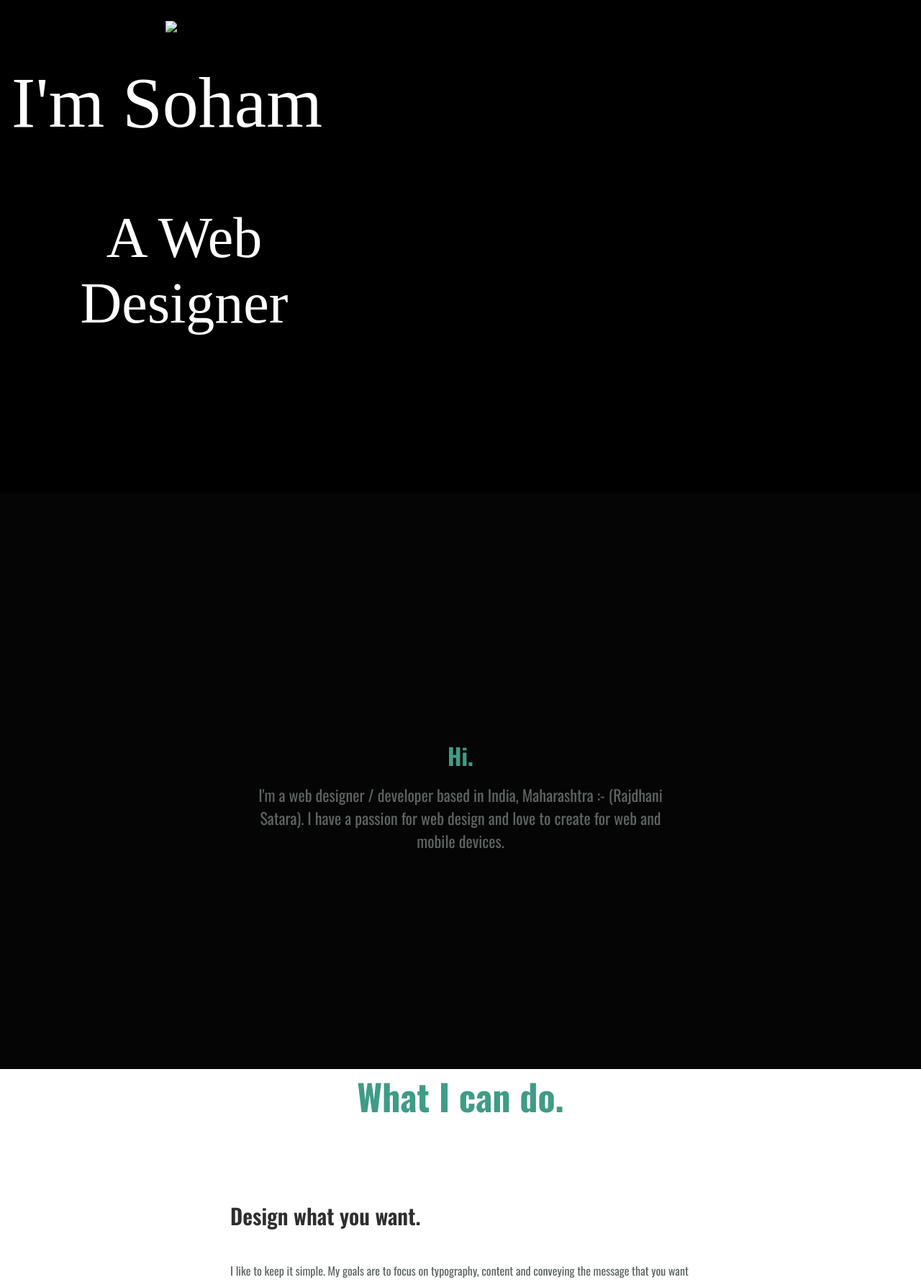
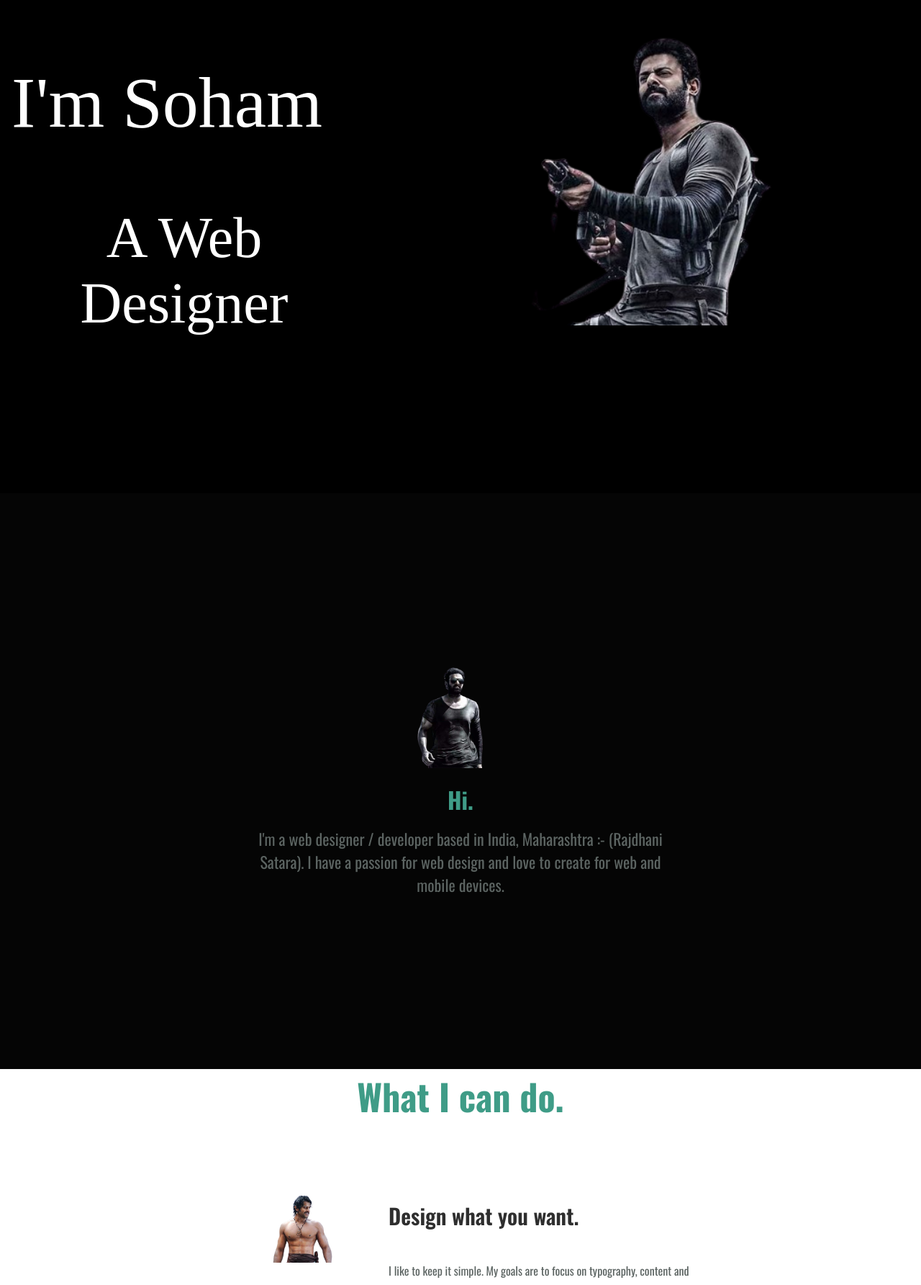
Before and after one commit to Soham-J-28/Soham-J-28.github.io, a plain HTML site: page index.html in a window 1280 px wide. Shown: the part 115-1900 px from the top of the page at 72% size. Drawn offline with nearby package versions, Linux system fonts and the light colour scheme.

Commit message:
Update index.html

```diff
--- a/index.html
+++ b/index.html
@@ -23,7 +23,7 @@
             </nav>
         </header>
         <div class="img-container">
-            <img src="images/bg8_salaar-removebg-preview.png" class="mount">
+            <img src="bg8_salaar-removebg-preview.png" class="mount">
 
 
         </div>
@@ -40,7 +40,7 @@
     <div class="info">
 
         <div class="info-content">
-            <img src="images/salaar-removebg-preview.png" alt="">
+            <img src="salaar-removebg-preview.png" alt="">
             <h1>Hi.</h1>
             <p>I'm a web designer / developer based in India,
                 Maharashtra :- (Rajdhani Satara). I have a passion for web design and love to
@@ -54,7 +54,7 @@
         <div class="about-content">
             <h1>What I can do.</h1>
             <div class="about-info">
-                <img src="images/Prabhas-Bahubali-6-pack-abs-removebg-preview.png" alt="" class="about-img-1">
+                <img src="Prabhas-Bahubali-6-pack-abs-removebg-preview.png" alt="" class="about-img-1">
                 <h3>Design what you want.</h3>
                 <p>I like to keep it simple. My goals are to focus on
                               typography, content and
@@ -62,7 +62,7 @@
                     that you want to send.</p>
             </div>
             <div class="about-info">
-                <img src="images/info-img.png" alt="" class="about-img-2">
+                <img src="info-img.png" alt="" class="about-img-2">
                 <h3>Develop what you need.</h3>
                 <p>I'm a developer, so I Know how to create your
                     website to run across devices using the latest
```
